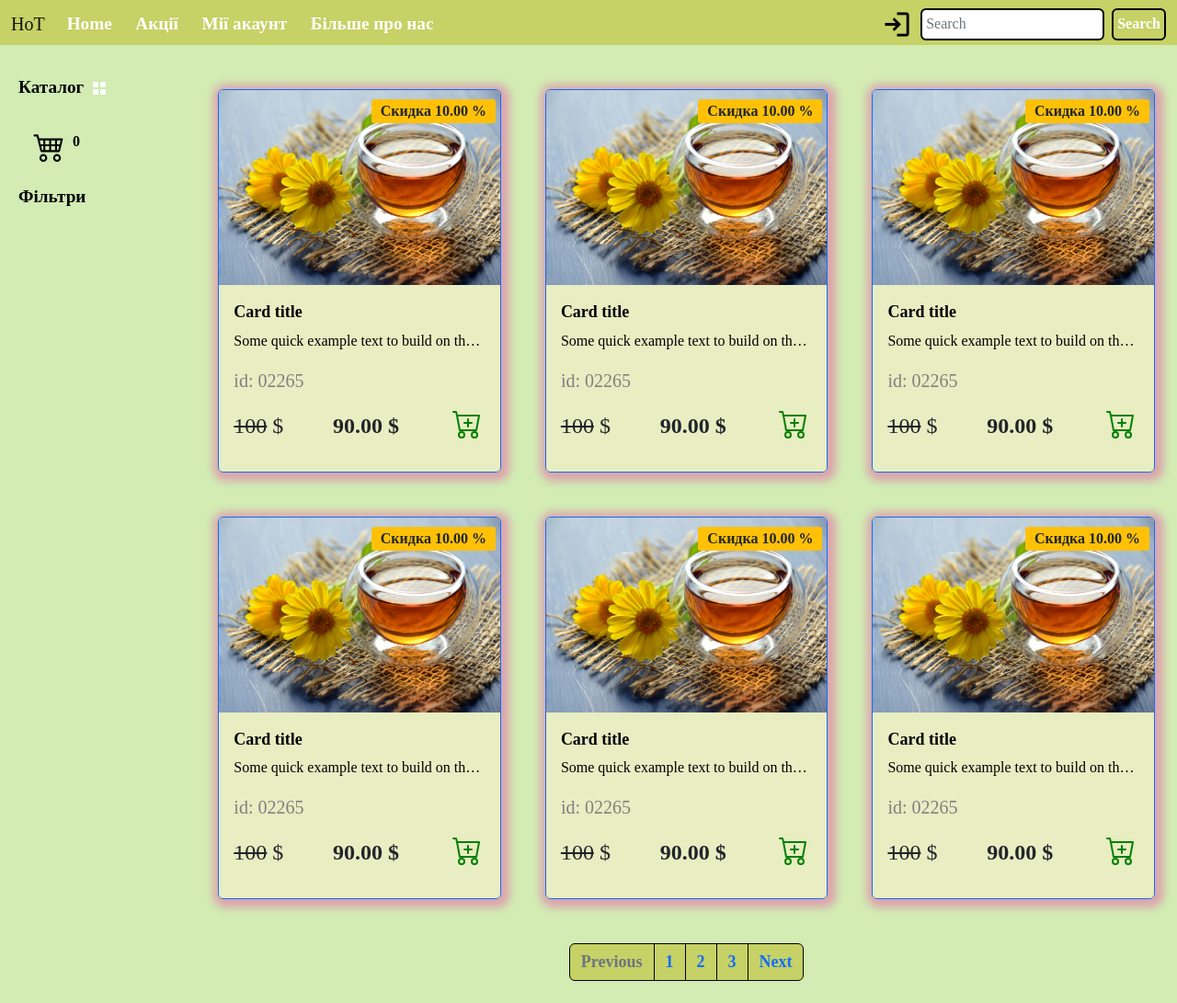
After one commit to Avaake/house_of_tea, a Django app: template goods/templates/goods/catalog.html in a window 1280 px wide. The commit adds this page. Shown: the whole page at 92% size. Run offline with Django 5.2, Linux system fonts and the light colour scheme; the template is opened without the code that fills it, so the values that code supplies are empty; some web fonts are replaced.

Commit message:
update base.html and created catalog.html and product.html

```diff
--- /dev/null
+++ b/goods/templates/goods/catalog.html
@@ -0,0 +1,226 @@
+{% extends 'base.html' %}
+
+{% load static %}
+
+{% block catalog_filter %}
+    <div class="dropdown mb-2">
+        <button class="btn sidebar-cat dropdown-toggle p-2" type="button" data-bs-toggle="dropdown"
+                aria-expanded="false">
+            Фільтри
+        </button>
+
+        <form action="" method="get" class="dropdown-menu sidebar-cat-menu" data-bs-theme="dark">
+            <div class=" form-check range-filter-container">
+                <label for="minRange">Мінімальна сума:</label>
+                <input type="range" id="minRange" name="minRange" min="0" max="1000" value="1"
+                       oninput="updateMinValue(this.value)">
+                <span id="minValue">0</span> $
+
+                <label for="maxRange">Максимальна сума:</label>
+                <input type="range" id="maxRange" name="maxRange" min="0" max="1000" value="1000"
+                       oninput="updateMaxValue(this.value)">
+                <span id="maxValue">1000</span> $
+            </div>
+
+            <div class="form-check mx-3">
+                <input class="form-check-input" type="checkbox" name="on_sale" id="flexCheckDefault"
+                       value="on">
+                <input type="hidden" name="q" value="request.GET.q">
+                <label class="form-check-label" for="flexCheckDefault">
+                    Акційні товари
+                </label>
+            </div>
+            <p class=" mx-3 mt-3">Сортувати:</p>
+            <div class="form-check mx-3">
+                <input class="form-check-input" type="radio" name="order_by" id="flexRadioDefault1"
+                       value="default" checked>
+                <label class="form-check-label" for="flexRadioDefault1">
+                    За замовчуванням
+                </label>
+            </div>
+            <div class="form-check mx-3">
+                <input class="form-check-input" type="radio" name="order_by" id="flexRadioDefault2"
+                       value="price">
+                <label class="form-check-label" for="flexRadioDefault2">
+                    Від дешевих до дорогих
+                </label>
+            </div>
+            <div class="form-check mx-3">
+                <input class="form-check-input" type="radio" name="order_by" id="flexRadioDefault3"
+                       value="-price">
+                <label class="form-check-label" for="flexRadioDefault3">
+                    Від дорогих до дешевих
+                </label>
+            </div>
+            <button type="submit" class="btn btn-primary mx-3 mt-3">Застосувати</button>
+        </form>
+    </div>
+{% endblock %}
+
+{% block content %}
+    <div class="col-lg-10">
+        <div class="row">
+            <!-- карта товара -->
+            <div class="col-lg-4 p-4">
+                <div class="card border-primary rounded custom-shadow">
+                    <a href="/products/product.html"><img src="{% static 'source/images/pexels-mareefe-1638280.jpg' %}"
+                                                          class="card-img-top" alt="..."></a>
+                    <div class="card-body">
+                        <h5 class="card-title"><a class="order-link-button"
+                                                  href="/products/product.html">Card title</a></h5>
+                        <p class="card-text text-truncate">Some quick example text to build on the card
+                            title and make up the bulk of the card's content.</p>
+                        <p class="product_id">id: 02265</p>
+                        <div class="d-flex justify-content-between">
+                            <p><s>100</s> $</p>
+                            <p><strong>90.00 $</strong></p>
+                            <span class="badge bg-warning text-dark">Скидка 10.00 %</span>
+                            <!-- <p><strong>100.00 $</strong></p> -->
+                            <a href="#" class="btn basket-add">
+                                <img class="mx-1" src="{% static 'source/icons/cart-plus.svg' %}" alt="Catalog Icon"
+                                     width="32" height="32">
+                            </a>
+                        </div>
+                    </div>
+                </div>
+            </div>
+            <!-- карта товара -->
+            <div class="col-lg-4 p-4">
+                <div class="card border-primary rounded custom-shadow">
+                    <a href="/products/product.html"><img src="{% static 'source/images/pexels-mareefe-1638280.jpg' %}"
+                                                          class="card-img-top" alt="..."></a>
+                    <div class="card-body">
+                        <h5 class="card-title"><a class="order-link-button"
+                                                  href="/products/product.html">Card title</a></h5>
+                        <p class="card-text text-truncate">Some quick example text to build on the card
+                            title and make up the bulk of the card's content.</p>
+                        <p class="product_id">id: 02265</p>
+                        <div class="d-flex justify-content-between">
+                            <p><s>100</s> $</p>
+                            <p><strong>90.00 $</strong></p>
+                            <span class="badge bg-warning text-dark">Скидка 10.00 %</span>
+                            <!-- <p><strong>100.00 $</strong></p> -->
+                            <a href="#" class="btn basket-add">
+                                <img class="mx-1" src="{% static 'source/icons/cart-plus.svg' %}" alt="Catalog Icon"
+                                     width="32" height="32">
+                            </a>
+                        </div>
+                    </div>
+                </div>
+            </div>
+            <!-- карта товара -->
+            <div class="col-lg-4 p-4">
+                <div class="card border-primary rounded custom-shadow">
+                    <a href="/products/product.html"><img src="{% static 'source/images/pexels-mareefe-1638280.jpg' %}"
+                                                          class="card-img-top" alt="..."></a>
+                    <div class="card-body">
+                        <h5 class="card-title"><a class="order-link-button"
+                                                  href="/products/product.html">Card title</a></h5>
+                        <p class="card-text text-truncate">Some quick example text to build on the card
+                            title and make up the bulk of the card's content.</p>
+                        <p class="product_id">id: 02265</p>
+                        <div class="d-flex justify-content-between">
+                            <p><s>100</s> $</p>
+                            <p><strong>90.00 $</strong></p>
+                            <span class="badge bg-warning text-dark">Скидка 10.00 %</span>
+                            <!-- <p><strong>100.00 $</strong></p> -->
+                            <a href="#" class="btn basket-add">
+                                <img class="mx-1" src="{% static 'source/icons/cart-plus.svg' %}" alt="Catalog Icon"
+                                     width="32" height="32">
+                            </a>
+                        </div>
+                    </div>
+                </div>
+            </div>
+            <!-- карта товара -->
+            <div class="col-lg-4 p-4">
+                <div class="card border-primary rounded custom-shadow">
+                    <a href="/products/product.html"><img src="{% static 'source/images/pexels-mareefe-1638280.jpg' %}"
+                                                          class="card-img-top" alt="..."></a>
+                    <div class="card-body">
+                        <h5 class="card-title"><a class="order-link-button"
+                                                  href="/products/product.html">Card title</a></h5>
+                        <p class="card-text text-truncate">Some quick example text to build on the card
+                            title and make up the bulk of the card's content.</p>
+                        <p class="product_id">id: 02265</p>
+                        <div class="d-flex justify-content-between">
+                            <p><s>100</s> $</p>
+                            <p><strong>90.00 $</strong></p>
+                            <span class="badge bg-warning text-dark">Скидка 10.00 %</span>
+                            <!-- <p><strong>100.00 $</strong></p> -->
+                            <a href="#" class="btn basket-add">
+                                <img class="mx-1" src="{% static 'source/icons/cart-plus.svg' %}" alt="Catalog Icon"
+                                     width="32" height="32">
+                            </a>
+                        </div>
+                    </div>
+                </div>
+            </div>
+            <!-- карта товара -->
+            <div class="col-lg-4 p-4">
+                <div class="card border-primary rounded custom-shadow">
+                    <a href="/products/product.html"><img src="{% static 'source/images/pexels-mareefe-1638280.jpg' %}"
+                                                          class="card-img-top" alt="..."></a>
+                    <div class="card-body">
+                        <h5 class="card-title"><a class="order-link-button"
+                                                  href="/products/product.html">Card title</a></h5>
+                        <p class="card-text text-truncate">Some quick example text to build on the card
+                            title and make up the bulk of the card's content.</p>
+                        <p class="product_id">id: 02265</p>
+                        <div class="d-flex justify-content-between">
+                            <p><s>100</s> $</p>
+                            <p><strong>90.00 $</strong></p>
+                            <span class="badge bg-warning text-dark">Скидка 10.00 %</span>
+                            <!-- <p><strong>100.00 $</strong></p> -->
+                            <a href="#" class="btn basket-add">
+                                <img class="mx-1" src="{% static 'source/icons/cart-plus.svg' %}" alt="Catalog Icon"
+                                     width="32" height="32">
+                            </a>
+                        </div>
+                    </div>
+                </div>
+            </div>
+            <!-- карта товара -->
+            <div class="col-lg-4 p-4">
+                <div class="card border-primary rounded custom-shadow">
+                    <a href="/products/product.html"><img src="{% static 'source/images/pexels-mareefe-1638280.jpg' %}"
+                                                          class="card-img-top" alt="..."></a>
+                    <div class="card-body">
+                        <h5 class="card-title"><a class="order-link-button"
+                                                  href="/products/product.html">Card title</a></h5>
+                        <p class="card-text text-truncate">Some quick example text to build on the card
+                            title and make up the bulk of the card's content.</p>
+                        <p class="product_id">id: 02265</p>
+                        <div class="d-flex justify-content-between">
+                            <p><s>100</s> $</p>
+                            <p><strong>90.00 $</strong></p>
+                            <span class="badge bg-warning text-dark">Скидка 10.00 %</span>
+                            <!-- <p><strong>100.00 $</strong></p> -->
+                            <a href="#" class="btn basket-add">
+                                <img class="mx-1" src="{% static 'source/icons/cart-plus.svg' %}" alt="Catalog Icon"
+                                     width="32" height="32">
+                            </a>
+                        </div>
+                    </div>
+                </div>
+            </div>
+
+        </div>
+        <!-- пагінация -->
+        <nav aria-label="Page navigation example">
+            <ul class="pagination justify-content-center my-4">
+                <div class="d-flex pagination-nav">
+                    <li class="page-item disabled">
+                        <a class="page-link">Previous</a>
+                    </li>
+                    <li class="page-item"><a class="page-link" href="#">1</a></li>
+                    <li class="page-item"><a class="page-link" href="#">2</a></li>
+                    <li class="page-item"><a class="page-link" href="#">3</a></li>
+                    <li class="page-item">
+                        <a class="page-link" href="#">Next</a>
+                    </li>
+                </div>
+            </ul>
+        </nav>
+    </div>
+{% endblock %}
--- a/templates/base.html
+++ b/templates/base.html
@@ -171,6 +171,8 @@
                     </div>
                 </div>
                 <!-- Закончилась разметка модального окна -->
+
+                {% block catalog_filter %}{% endblock %}
             </div>
 
             {% block content %}{% endblock %}
```
Also changed, not shown: goods/templates/goods/product.html (added, +105 -0 lines).
